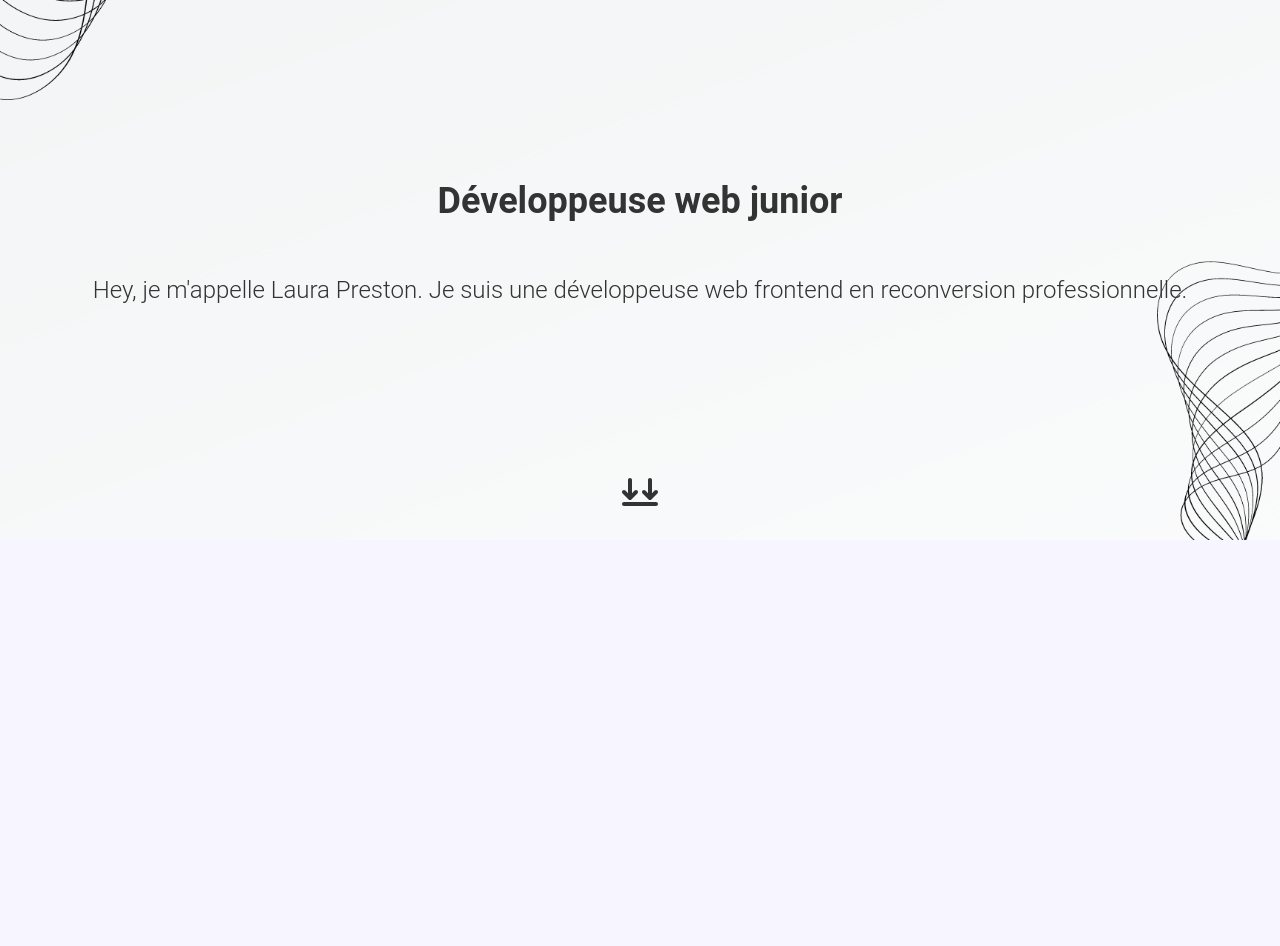
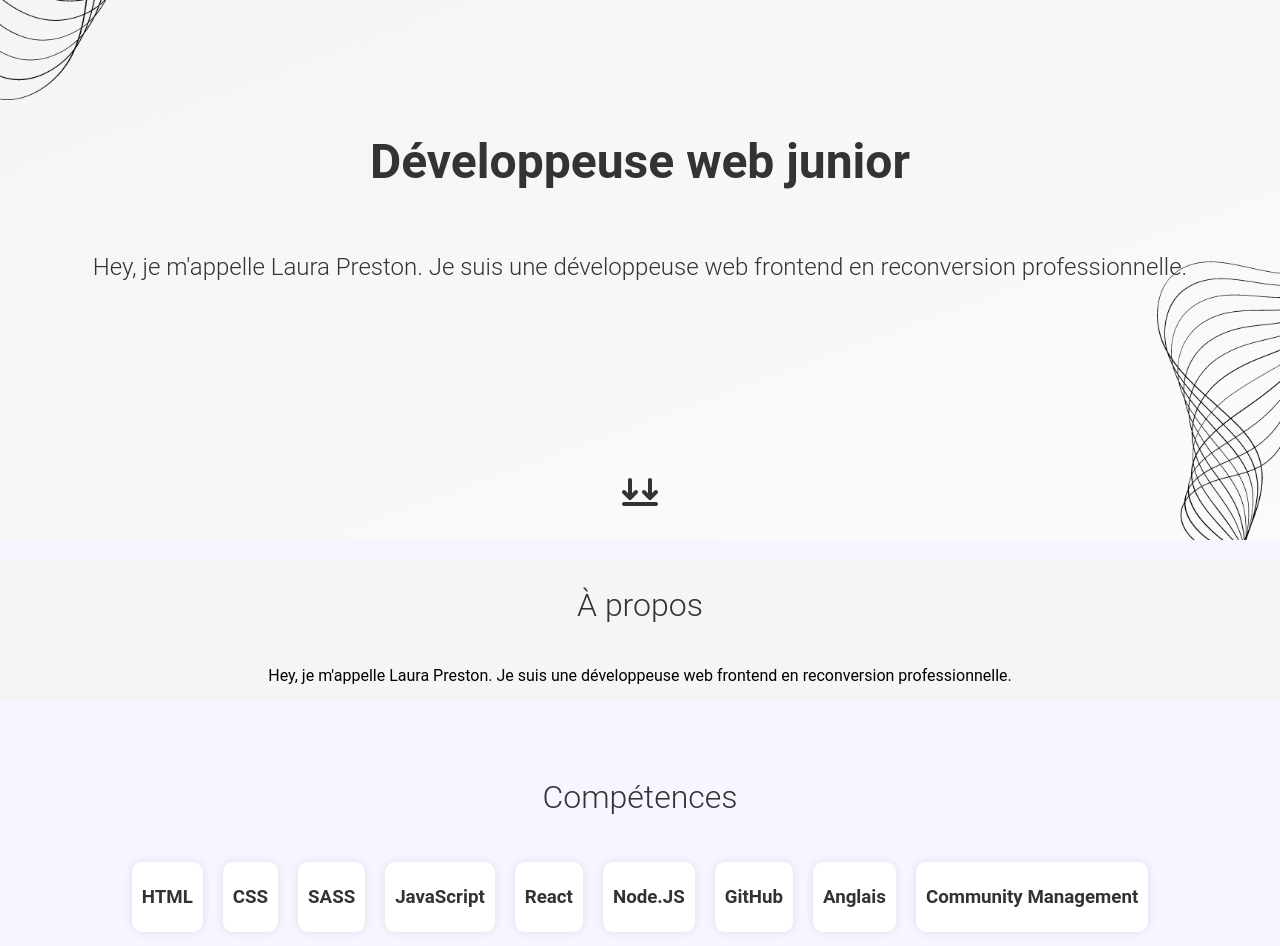
Before and after one commit to Kylauraine/portfoliov02, a React (Create React App) app in the folder portfolio/: page / in a window 1280 px wide. Shown: the part 260-1206 px from the top of the page. Before the commit the page ends 899 px from the top, so only its background shows below. Built offline with nearby package versions, Linux system fonts and the light colour scheme.

Commit message:
Skills ajoutés

```diff
--- a/portfolio/public/index.html
+++ b/portfolio/public/index.html
@@ -5,10 +5,7 @@
     <link rel="icon" href="%PUBLIC_URL%/favicon.ico" />
     <meta name="viewport" content="width=device-width, initial-scale=1" />
     <meta name="theme-color" content="#000000" />
-    <meta
-      name="description"
-      content="Web site created using create-react-app"
-    />
+    <meta name="description" content="Web site created using create-react-app" />
     <link rel="apple-touch-icon" href="%PUBLIC_URL%/logo192.png" />
     <!--
       manifest.json provides metadata used when your web app is installed on a
@@ -24,7 +21,7 @@
       work correctly both with client-side routing and a non-root public URL.
       Learn how to configure a non-root public URL by running `npm run build`.
     -->
-    <title>React App</title>
+    <title>Laura Preston - Dev Web Junior</title>
   </head>
   <body>
     <noscript>You need to enable JavaScript to run this app.</noscript>
--- a/portfolio/src/App.js
+++ b/portfolio/src/App.js
@@ -2,12 +2,16 @@ import React from "react";
 import "./App.scss";
 import Header from "./Components/Header/Header";
 import Introduction from "./Components/Introduction/Introduction";
+import About from "./Components/About/About";
+import Skills from "./Components/Skills/Skills";
 
 function App() {
   return (
     <div>
       <Header />
       <Introduction />
+      <About />
+      <Skills />
     </div>
   );
 }
--- /dev/null
+++ b/portfolio/src/Components/About/About.jsx
@@ -0,0 +1,13 @@
+import React from "react";
+import "./About.scss";
+
+const About = () => {
+  return (
+    <section className="About">
+      <h2 className="About__title">À propos</h2>
+      <p className="About__text">Hey, je m'appelle Laura Preston. Je suis une développeuse web frontend en reconversion professionnelle.</p>
+    </section>
+  );
+};
+
+export default About;
--- /dev/null
+++ b/portfolio/src/Components/About/About.scss
@@ -0,0 +1,14 @@
+.About {
+  display: flex;
+  justify-content: center;
+  align-items: center;
+  flex-direction: column;
+
+  background-color: #f5f5f5;
+
+  &__title {
+    font-size: 2rem;
+    font-weight: 300;
+    color: #333;
+  }
+}
--- a/portfolio/src/Components/Introduction/Introduction.scss
+++ b/portfolio/src/Components/Introduction/Introduction.scss
@@ -3,7 +3,7 @@
   flex-direction: column;
   justify-content: center;
   align-items: center;
-  height: 100vh;
+  height: 90vh;
   color: #333;
   font-size: 1.5rem;
   font-weight: 300;
@@ -20,6 +20,13 @@
     z-index: -1;
   }
 
+  &__title {
+    font-size: 3rem;
+    font-weight: 700;
+
+    color: #333;
+  }
+
   &__arrowsdown {
     position: absolute;
     bottom: 2rem;
--- /dev/null
+++ b/portfolio/src/Components/Skills/Skills.jsx
@@ -0,0 +1,41 @@
+import React from "react";
+import "./Skills.scss";
+
+const Skills = () => {
+  return (
+    <div className="skills">
+      <h2 className="skills__title">Compétences</h2>
+      <div className="skills__container">
+        <div className="skills__container__skill">
+          <h3>HTML</h3>
+        </div>
+        <div className="skills__container__skill">
+          <h3>CSS</h3>
+        </div>
+        <div className="skills__container__skill">
+          <h3>SASS</h3>
+        </div>
+        <div className="skills__container__skill">
+          <h3>JavaScript</h3>
+        </div>
+        <div className="skills__container__skill">
+          <h3>React</h3>
+        </div>
+        <div className="skills__container__skill">
+          <h3>Node.JS</h3>
+        </div>
+        <div className="skills__container__skill">
+          <h3>GitHub</h3>
+        </div>
+        <div className="skills__container__skill">
+          <h3>Anglais</h3>
+        </div>
+        <div className="skills__container__skill">
+          <h3>Community Management</h3>
+        </div>
+      </div>
+    </div>
+  );
+};
+
+export default Skills;
--- /dev/null
+++ b/portfolio/src/Components/Skills/Skills.scss
@@ -0,0 +1,45 @@
+.skills {
+  display: flex;
+  flex-direction: column;
+  align-items: center;
+  justify-content: center;
+  margin-top: 50px;
+  margin-bottom: 50px;
+
+  &__title {
+    font-size: 2rem;
+    font-weight: 300;
+    color: #333;
+  }
+
+  &__container {
+    display: flex;
+    flex-wrap: wrap;
+    justify-content: center;
+    align-items: center;
+    margin-top: 10px;
+    margin-bottom: 10px;
+  }
+
+  &__container__skill {
+    display: flex;
+    flex-direction: column;
+    align-items: center;
+    justify-content: center;
+    margin: 10px;
+    padding: 10px;
+    border-radius: 10px;
+    box-shadow: 0 0 10px rgba(0, 0, 0, 0.1);
+    background-color: #fff;
+    width: auto;
+    height: 50px;
+    transition: all 0.3s ease-in-out;
+    font-size: 1rem;
+    font-weight: 300;
+    color: #333;
+
+    &:hover {
+      transform: scale(1.05);
+    }
+  }
+}
```
